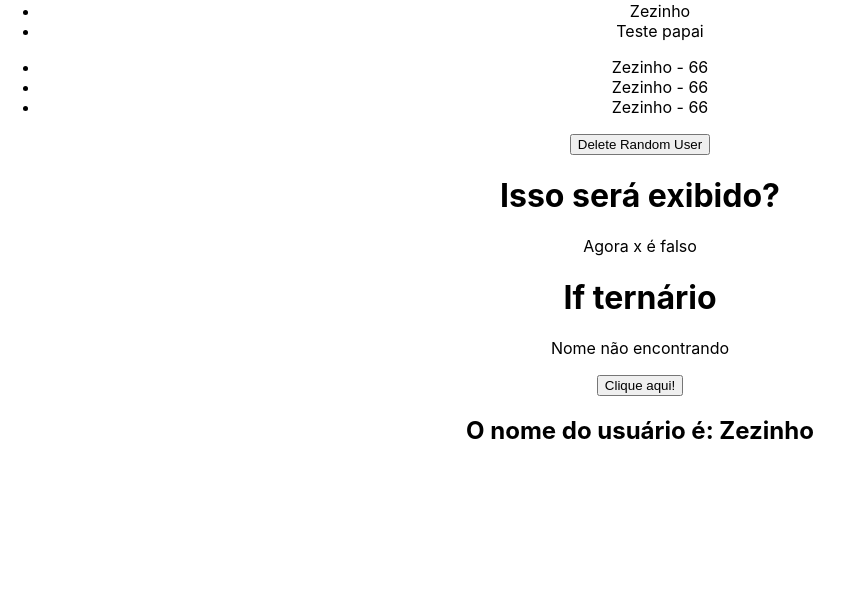
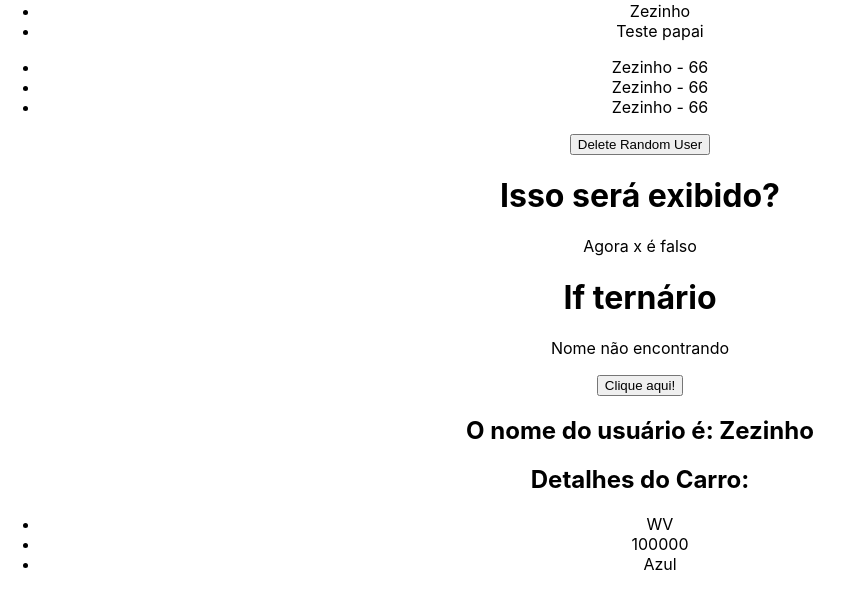
Before and after one commit to jpcchaves/Curso-ReactJS, a React (Create React App) app in the folder 3_AVANÇANDO/secao-3/: page / in a window 1280 px wide. Shown: the part 1135-1743 px from the top of the page, without its empty margins (0-853 px from the left). Built offline with nearby package versions, Linux system fonts and the light colour scheme.

Commit message:
passando props com destructuring

```diff
--- a/3_AVANÇANDO/secao-3/src/App.js
+++ b/3_AVANÇANDO/secao-3/src/App.js
@@ -9,6 +9,7 @@ import ManageData from './components/ManageData';
 import ListRender from './components/ListRender';
 import ConditionalRender from './components/ConditionalRender';
 import ShowUserName from './components/ShowUserName';
+import CarDetails from './components/CarDetails';
 
 function App() {
   return (
@@ -24,7 +25,10 @@ function App() {
         <ManageData/>
         <ListRender/>
         <ConditionalRender/>
+        {/* props */}
         <ShowUserName name="Zezinho"/>
+        {/* destructuring */}
+        <CarDetails brand="WV" km={100000} color="Azul" />
     </div>
   );
 }
--- /dev/null
+++ b/3_AVANÇANDO/secao-3/src/components/CarDetails.jsx
@@ -0,0 +1,14 @@
+const CarDetails = ({ brand, km, color }) => {
+  return (
+    <div>
+    <h2>Detalhes do Carro:</h2>
+        <ul>
+            <li>{brand}</li>
+            <li>{km}</li>
+            <li>{color}</li>
+        </ul>
+    </div>
+  )
+}
+
+export default CarDetails
```
